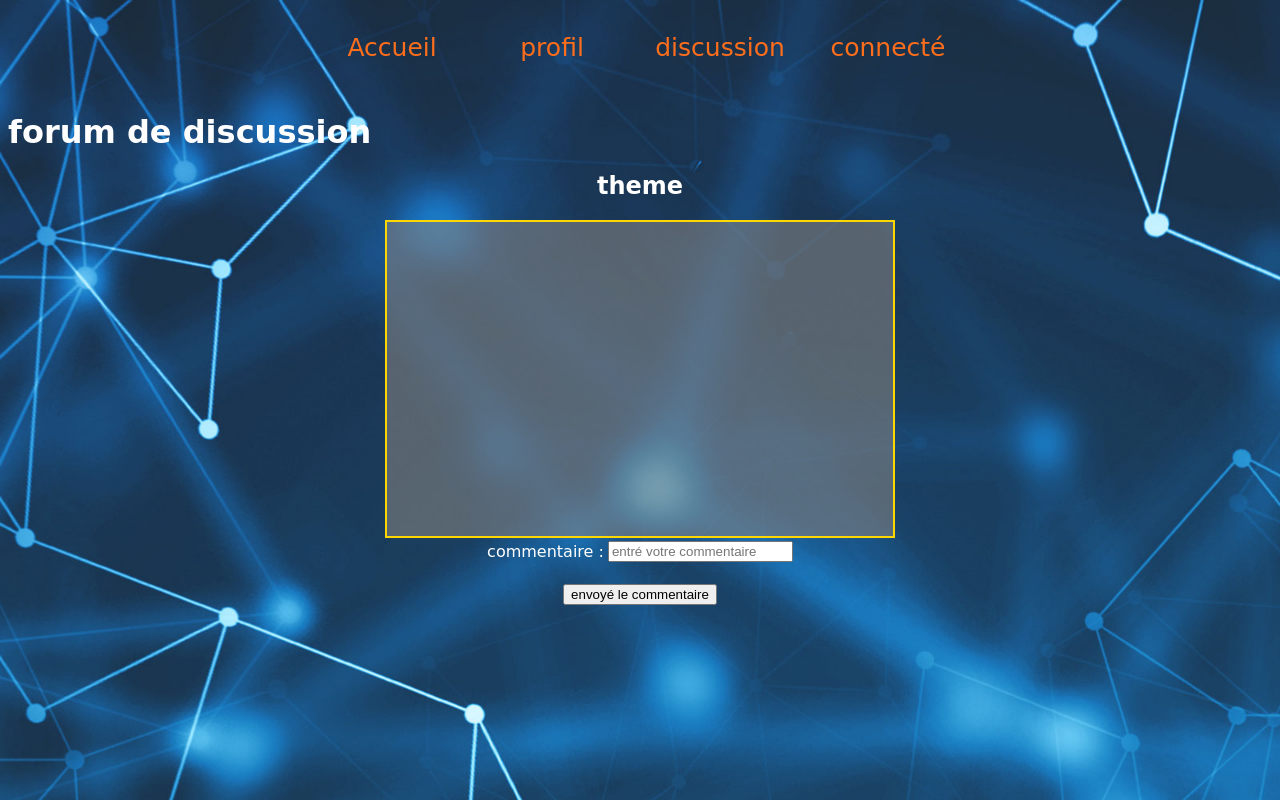
After one commit to olivier-crozet/discussion, a PHP site: page /discussion.php in a window 1280 px wide. The commit adds this page. Run offline with PHP 8.4, Linux system fonts and the light colour scheme; the visitor is signed in with stand-in values (Sample User, id 1).

Commit message:
page discussion creer et requette into message ok

```diff
--- /dev/null
+++ b/discussion.php
@@ -0,0 +1,85 @@
+<?php
+session_start();
+$connexion = mysqli_connect("localhost","root","","discussion");
+$_SESSION['id'];
+$_SESSION['login'];
+
+?>
+<html>
+<head>
+  <meta charset="utf-8">
+  <link rel="stylesheet" type="text/css" href="index.css">
+  <link rel="stylesheet" type="text/css" href="inscription.css">
+  <title>profil</title>
+</head>
+
+<body class="oc-body-accueil-btp">
+  <div class="oc-backgroud-btp">
+  <header class="oc-header-btp">
+       <nav class ="oc-nav-btp" >
+        <ul id="oc-nav-btp">
+
+           <li ><a  href="index.php">Accueil</a></li><!--
+          --><?php if (!isset($_SESSION['login'])) { echo "<li ><a href=\"inscription.php\">inscription</a></li>";} ?><!--
+           --><li ><a href="profil.php">profil</a></li>
+              <?php if (!empty($_SESSION['login'] )){echo "<li ><a href=\"discussion.php\">discussion</a></li>";}?>
+           <?php  if  (isset($_SESSION['id'])) { echo  '<li>'.'<a href= "">'."connecté".'</a>'.'</li>';} ?>
+           </ul>
+       </nav>
+   </header>
+   </div>
+          <!--HTML TABLEAU INPUT-->
+
+                          <h1>forum de discussion</h1>
+ <form method="POST" action="discussion.php">
+<?php
+
+if (isset($_SESSION['id']))
+{
+
+	if (isset($_POST['envoi-comentaire']))
+	 {
+		# code...
+	echo "string";
+
+		if (!empty($_POST["entrecom"]))
+		{
+		$com = $_POST["entrecom"];
+		$id_user = $_SESSION['id'];
+		$reqcom="INSERT INTO messages(message,id_utilisateur,date) VALUES (\"$com\",\"$id_user\", NOW())";
+
+
+	//	$test1="INSERT INTO messages(message,id_utilisateur,date)
+	//	VALUES (message='blabla',id_utilisateur='10',date='y,m,d')";
+	 			 	$lecom = mysqli_query($connexion, $reqcom);
+	 			 	var_dump($reqcom);
+	 	}
+	}
+}
+?>
+
+<section class="oc-section-text1">
+	        <h2>theme</h2>
+	<div class="oc-div-zonetext1">
+
+	</div>
+	<div >
+		<table class="oc-espacecom">
+          <tr>
+            <td>
+              <label  for="entrecom">commentaire :</label>
+        </td>
+        <td>
+              <input type="text" name="entrecom" placeholder="entré votre commentaire"><!--php pour laisser le text dans l'input-->
+            </td>
+          </tr>
+      </table>
+           <br/>
+	      	      <input class="envoi-comentaire" type="submit" name="envoi-comentaire" value="envoyé le commentaire"/>
+    </div>
+    </form>
+</section>
+
+
+</body>
+</html>
--- a/index.css
+++ b/index.css
@@ -39,7 +39,7 @@ nav li a
           color:#FC6E1C;
         }
 
-section{
+  section{
         text-align: center;
        }
 .titrelogin-index
@@ -107,3 +107,32 @@ section{
   margin-left: 1px;
   margin-top:24%;
 }
+.oc-titreprofil
+{
+  text-align: center;
+}
+.tableconnexionprofil
+{
+  text-align: end;
+  margin: auto;
+}
+.titrelogin
+{
+  margin: 5%;
+}
+
+/* PARTIE */
+
+
+.oc-div-zonetext1
+{
+  height: 40%;
+  background-color: #80808099;
+  width: 40%;
+  margin: auto;
+  border: solid gold 2px;
+}
+.oc-espacecom
+{
+  margin:auto;
+}
--- a/index.php
+++ b/index.php
@@ -36,8 +36,8 @@ $erreur="<p class='codeerreur'>vous n'etes pas connecté !";
               	echo "vous netes pas conecté";
               }
               else{
-               if($_SESSION['login'] == "admin"){
-              	echo "<li ><a href=\"admin.php\">admin</a></li>";
+               if($_SESSION['login']){
+              	echo "<li ><a href=\"discussion.php\">discussion</a></li>";
                        };
                        }?>
               <?php
```
Also changed, not shown: profil.php (+14 -13 lines).
